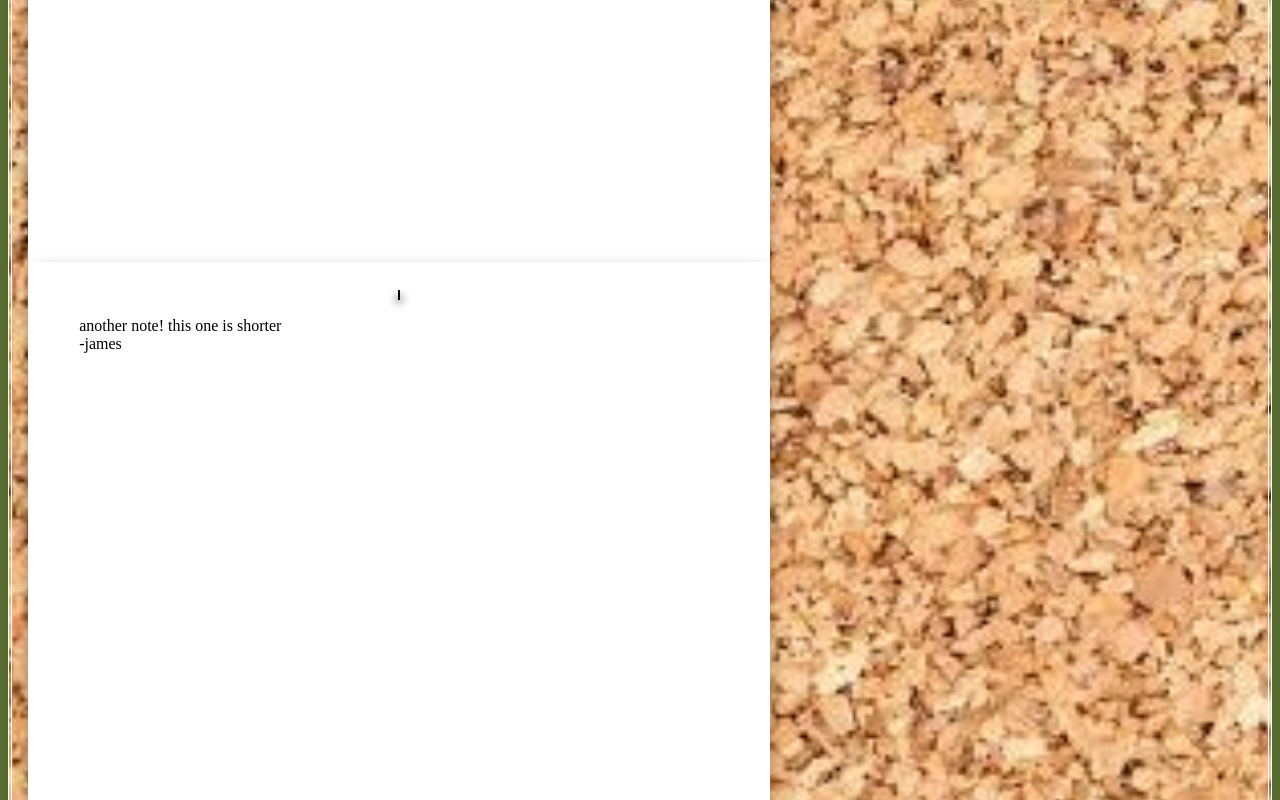
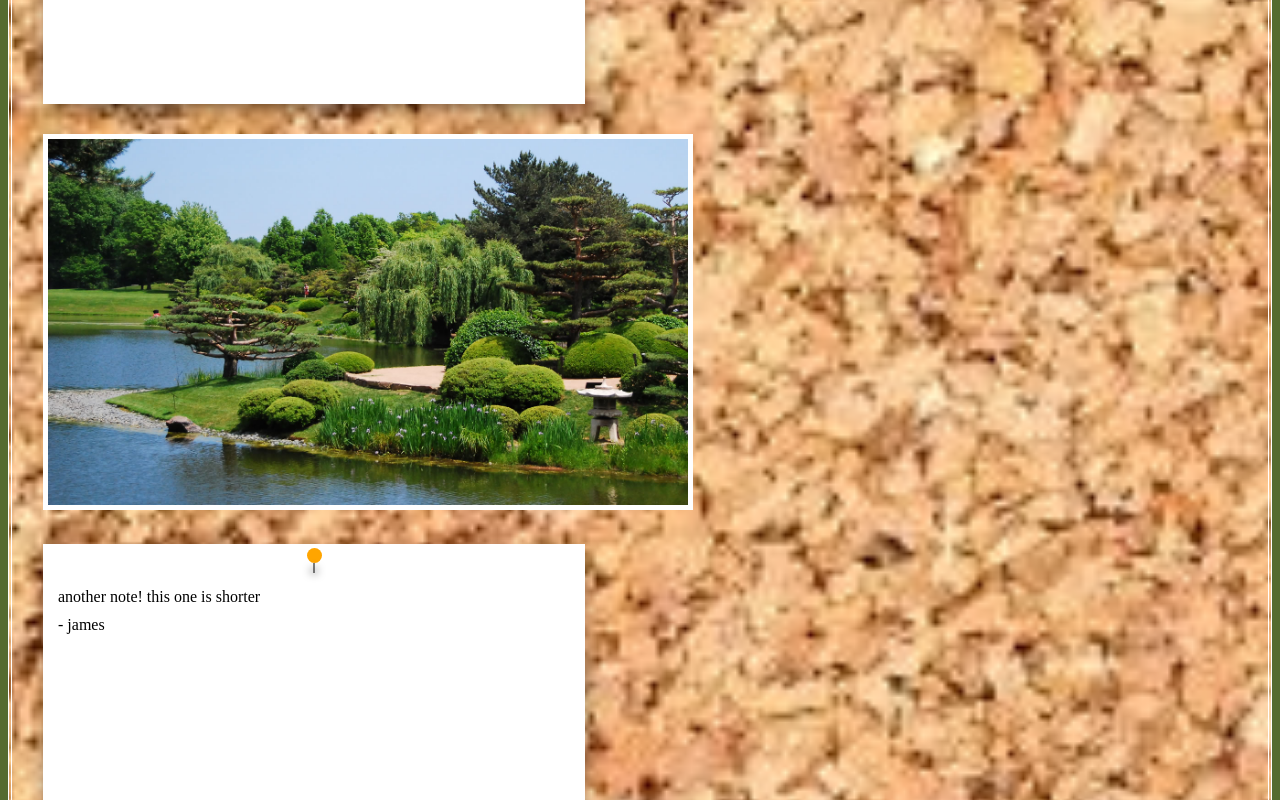
Before and after one commit to jmscshipp/birthday-board, a Next.js app: page / in a window 1280 px wide. Shown: the part 520-1320 px from the top of the page. Built offline with nearby package versions, Linux system fonts and the light colour scheme.

Commit message:
added picture component

```diff
--- a/src/app/Note.tsx
+++ b/src/app/Note.tsx
@@ -11,13 +11,8 @@ export type NoteProps = {
 
 export default function Note({color, message, sender} : NoteProps) {
 
-
     const headColor= {
-        backgroundColor: `rgba(${color.r}, ${color.g}, ${color.b}, 1)`
-    };
-
-    const senderColor= {
-        backgroundColor: `rgba(${color.r}, ${color.g}, ${color.b}, 0.2)`
+        backgroundColor: color
     };
 
     return (
@@ -28,6 +23,6 @@ export default function Note({color, message, sender} : NoteProps) {
                 <div className={styles.pinShadow}></div>
             </div>
             <p className={styles.text}>{message}</p>
-            <p style={headColor} className={styles.senderText}>{`-` + sender}</p>
+            <p className={styles.senderText}>{`- ` + sender}</p>
         </div>);
 }
--- /dev/null
+++ b/src/app/Picture.tsx
@@ -0,0 +1,14 @@
+import styles from "./page.module.css";
+
+type PictureProps = {
+    image : string;
+    sender: string;
+}
+
+export default function Picture({image, sender} : PictureProps) {
+
+    return (
+        <div className={styles.pictureBox}>
+            <img src={image} className={styles.pictureImg}></img>
+        </div>);
+}
--- a/src/app/page.module.css
+++ b/src/app/page.module.css
@@ -26,10 +26,10 @@
 
 .note{
   background-color: white;
-
-  width: 50vw; /* The width determines the size */
+  width: 40vw;
   aspect-ratio: 1 / 1;
-  padding: 1vw 4vw 4vw 4vw;
+  padding: 4px 15px 15px 15px;
+  margin: 15px;
   box-shadow: 0 8px 20px -6px rgba(0, 0, 0, 0.623);
 }
 
@@ -48,14 +48,14 @@
 
 .pinShadow {
   width: 6px;
-  height: 6px;
+  height: 4px;
   background-color: rgba(0, 0, 0, 0.623);
   filter: blur(4px);
   margin-top: -4px;
 }
 
 .pinBody {
-  background-color: black;
+  background-color: grey;
   height: 10px;
   width: 2px;
 }
@@ -70,5 +70,21 @@
   color: black;
   padding: 0;
   margin: 0;
-  background-color: gre;
+  margin-top: 10px;
 }
+
+.pictureBox {
+  display: inline-block;
+  background-color: white;
+  padding: 5px;
+  margin: 15px;
+}
+
+.pictureImg {
+  display: block;
+  /* limits largest dimension to half of screen width*/
+  max-width: 50vw;
+  max-height: 50vw;
+  width: auto;
+  height: auto;
+}
--- a/src/app/page.tsx
+++ b/src/app/page.tsx
@@ -1,15 +1,20 @@
 import Image from "next/image";
 import styles from "./page.module.css";
 import Note from "./Note"
+import Picture from "./Picture"
 
 export default function Home() {
+
   return (
     <div className={`${styles.page} ${styles.filledBorder}`}>
       <div className={styles.title}>
         <p>Page title here!</p>
       </div>
-    <Note color="black" message="this is the note I'm leaving!! I'm putting it in the props!" sender="james"></Note>
-    <Note color="orange" message="another note! this one is shorter" sender="james"></Note>
+      <Note color="black" message="this is the note I'm leaving!! I'm putting it in the props!" sender="james"></Note>
+      <Picture image="/images/botanic-garden-horizontal.jpg" sender=""></Picture>
+      <Note color="orange" message="another note! this one is shorter" sender="james"></Note>
+      <Picture image="/images/botanic-garden-vertical.jpg" sender=""></Picture>
+
     </div>
   );
 }
```
Also changed, not shown: public/images/botanic-garden-horizontal.jpg (added), public/images/botanic-garden-vertical.jpg (added).
